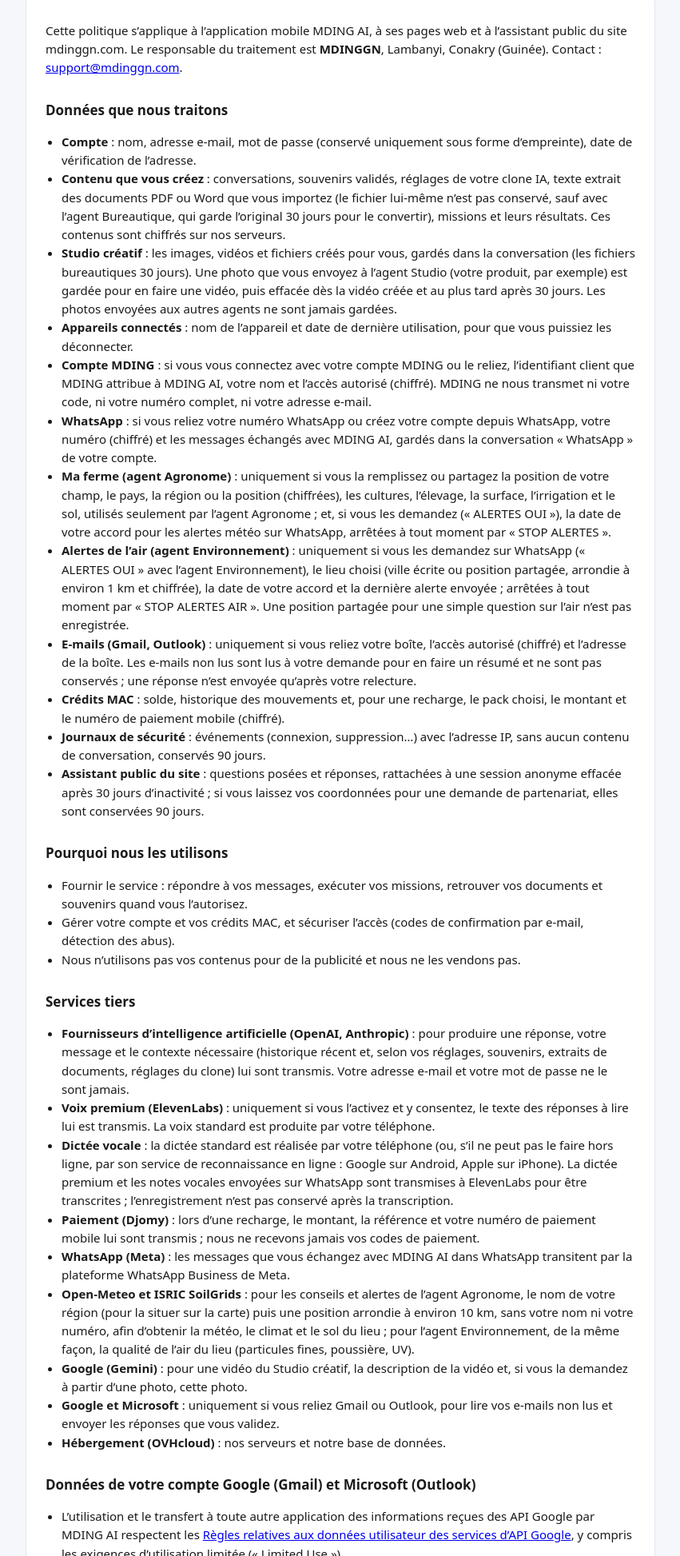
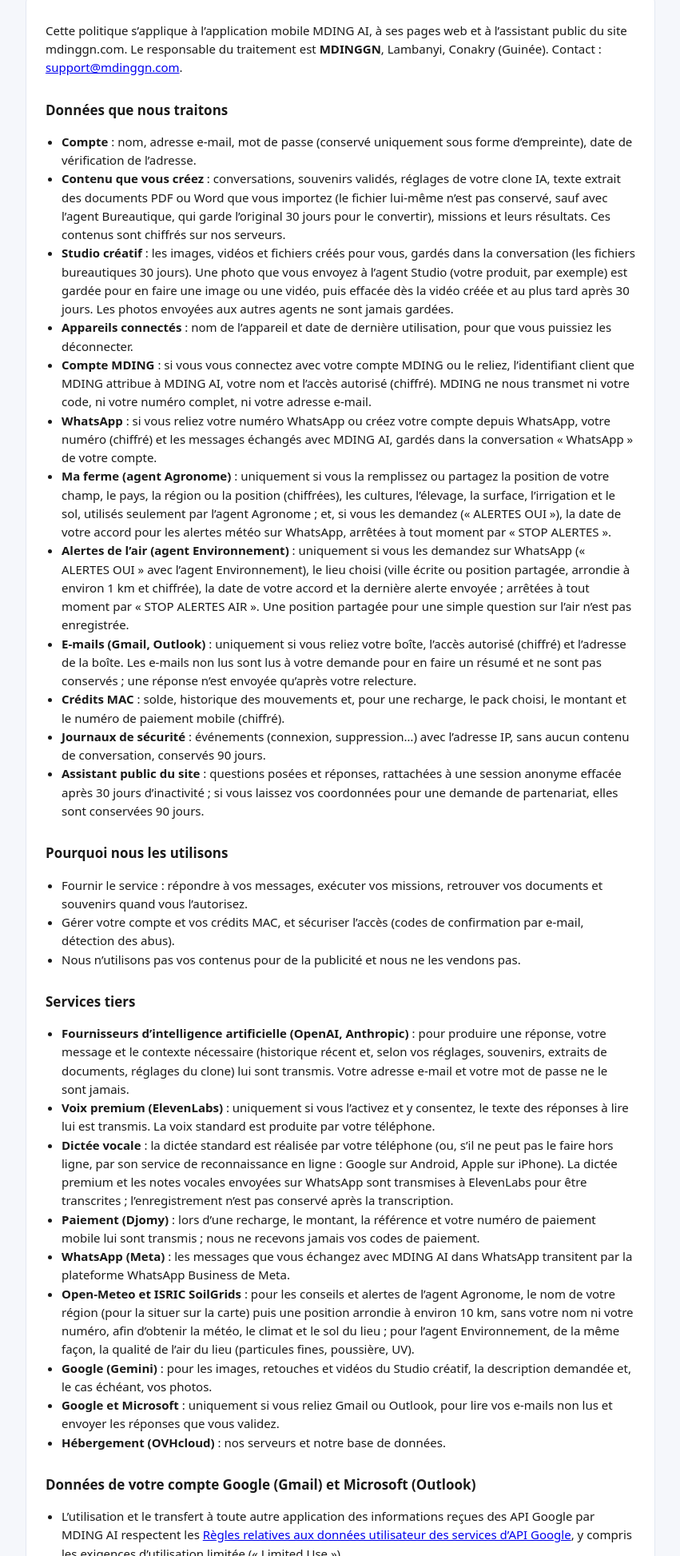
Before and after one commit to mamadou-create/mding-ai-legal, a plain HTML site: page index.html in a window 1280 px wide. Shown: the part 209-2155 px from the top of the page at 80% size, without its empty margins (214-1065 px from the left). Drawn offline with Linux system fonts and the light colour scheme.

Commit message:
Politique de confidentialité MDING AI : Studio créatif par Google Gemini (images, retouches, vidéos)
Co-Authored-By: Claude Opus 5.5 <noreply@anthropic.com>

```diff
--- a/index.html
+++ b/index.html
@@ -39,7 +39,7 @@ button.ghost{background:#fff;color:var(--blue);border:1px solid var(--blue);bord
   <ul>
     <li><b>Compte</b> : nom, adresse e-mail, mot de passe (conservé uniquement sous forme d’empreinte), date de vérification de l’adresse.</li>
     <li><b>Contenu que vous créez</b> : conversations, souvenirs validés, réglages de votre clone IA, texte extrait des documents PDF ou Word que vous importez (le fichier lui-même n’est pas conservé, sauf avec l’agent Bureautique, qui garde l’original 30 jours pour le convertir), missions et leurs résultats. Ces contenus sont chiffrés sur nos serveurs.</li>
-    <li><b>Studio créatif</b> : les images, vidéos et fichiers créés pour vous, gardés dans la conversation (les fichiers bureautiques 30 jours). Une photo que vous envoyez à l’agent Studio (votre produit, par exemple) est gardée pour en faire une vidéo, puis effacée dès la vidéo créée et au plus tard après 30 jours. Les photos envoyées aux autres agents ne sont jamais gardées.</li>
+    <li><b>Studio créatif</b> : les images, vidéos et fichiers créés pour vous, gardés dans la conversation (les fichiers bureautiques 30 jours). Une photo que vous envoyez à l’agent Studio (votre produit, par exemple) est gardée pour en faire une image ou une vidéo, puis effacée dès la vidéo créée et au plus tard après 30 jours. Les photos envoyées aux autres agents ne sont jamais gardées.</li>
     <li><b>Appareils connectés</b> : nom de l’appareil et date de dernière utilisation, pour que vous puissiez les déconnecter.</li>
     <li><b>Compte MDING</b> : si vous vous connectez avec votre compte MDING ou le reliez, l’identifiant client que MDING attribue à MDING AI, votre nom et l’accès autorisé (chiffré). MDING ne nous transmet ni votre code, ni votre numéro complet, ni votre adresse e-mail.</li>
     <li><b>WhatsApp</b> : si vous reliez votre numéro WhatsApp ou créez votre compte depuis WhatsApp, votre numéro (chiffré) et les messages échangés avec MDING AI, gardés dans la conversation « WhatsApp » de votre compte.</li>
@@ -66,7 +66,7 @@ button.ghost{background:#fff;color:var(--blue);border:1px solid var(--blue);bord
     <li><b>Paiement (Djomy)</b> : lors d’une recharge, le montant, la référence et votre numéro de paiement mobile lui sont transmis ; nous ne recevons jamais vos codes de paiement.</li>
     <li><b>WhatsApp (Meta)</b> : les messages que vous échangez avec MDING AI dans WhatsApp transitent par la plateforme WhatsApp Business de Meta.</li>
     <li><b>Open-Meteo et ISRIC SoilGrids</b> : pour les conseils et alertes de l’agent Agronome, le nom de votre région (pour la situer sur la carte) puis une position arrondie à environ 10 km, sans votre nom ni votre numéro, afin d’obtenir la météo, le climat et le sol du lieu ; pour l’agent Environnement, de la même façon, la qualité de l’air du lieu (particules fines, poussière, UV).</li>
-    <li><b>Google (Gemini)</b> : pour une vidéo du Studio créatif, la description de la vidéo et, si vous la demandez à partir d’une photo, cette photo.</li>
+    <li><b>Google (Gemini)</b> : pour les images, retouches et vidéos du Studio créatif, la description demandée et, le cas échéant, vos photos.</li>
     <li><b>Google et Microsoft</b> : uniquement si vous reliez Gmail ou Outlook, pour lire vos e-mails non lus et envoyer les réponses que vous validez.</li>
     <li><b>Hébergement (OVHcloud)</b> : nos serveurs et notre base de données.</li>
   </ul>
```
